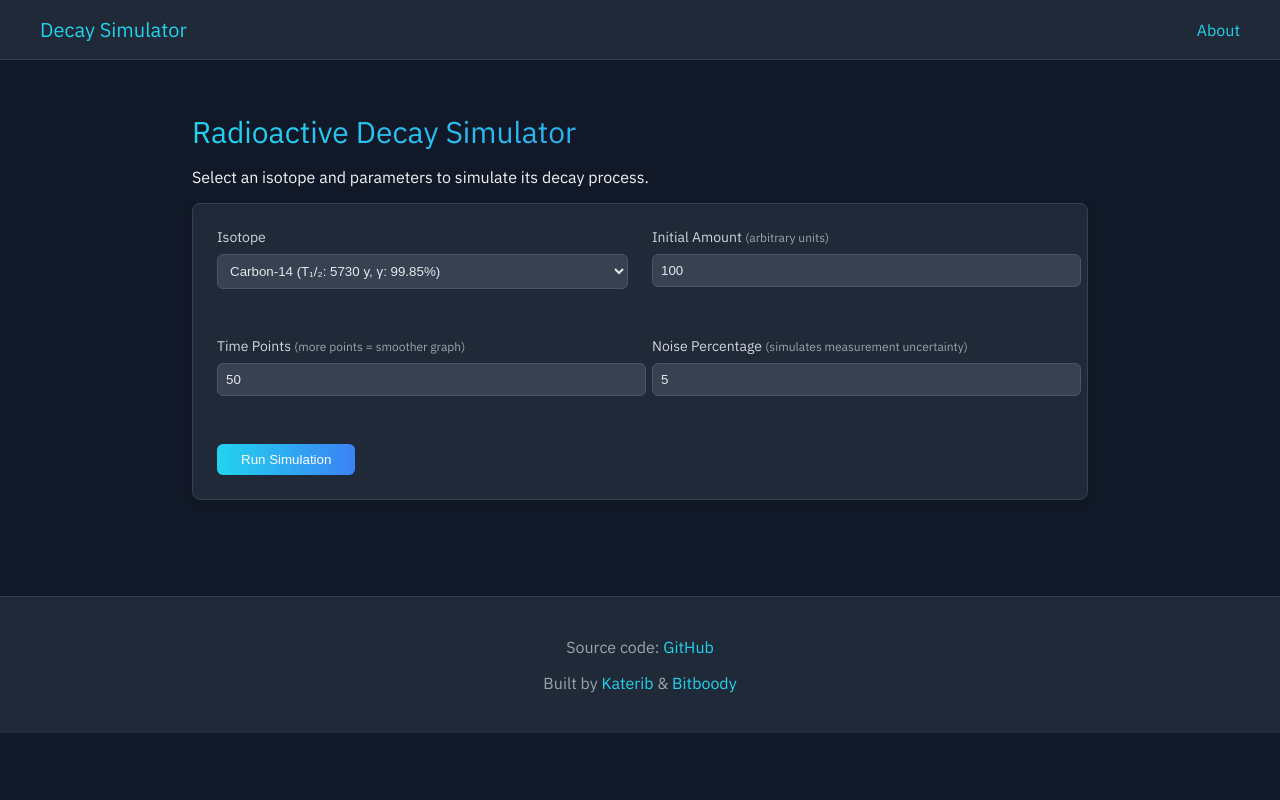
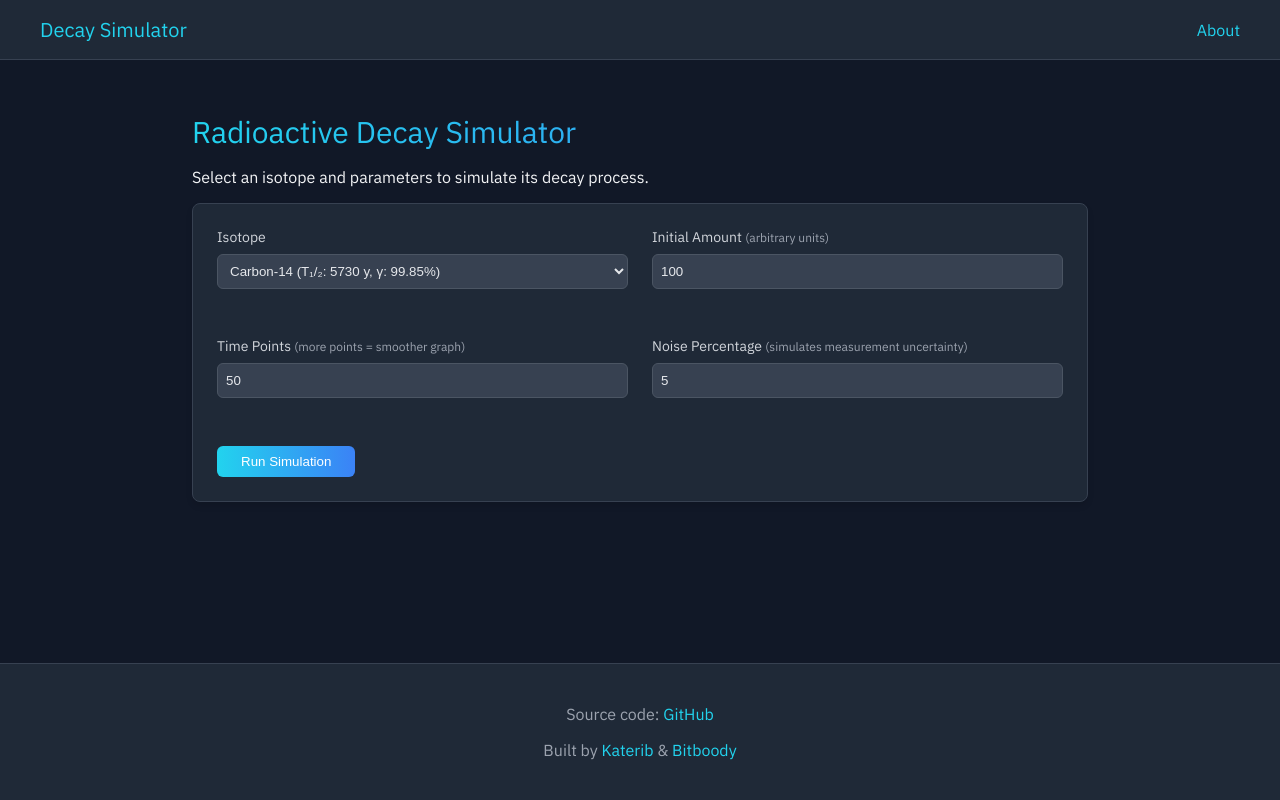
Before and after one commit to katerib/radioactive-decay-sim, a Flask app: page / in a window 1280 px wide. Run offline with Flask 3, Linux system fonts and the light colour scheme.

Commit message:
snap footer to bottom of page

```diff
--- a/app/static/css/styles.css
+++ b/app/static/css/styles.css
@@ -73,6 +73,13 @@
     text-decoration: none;
 }
 
+.page-container {
+    height: 100%;
+    display: flex;
+    flex-direction: column;
+    min-height: 100vh;
+}
+
 /* NAVIGATION */
 nav {
     background-color: var(--nav-bg);
@@ -106,6 +113,7 @@
 /* MAIN CONTENT */
 main {
     padding: 2rem 0;
+    flex: 1;
 }
 
 .content-wrapper {
@@ -178,7 +186,11 @@
     border: 1px solid var(--input-border);
     color: var(--input-text);
     border-radius: 0.375rem;
+    box-sizing: border-box;
+    max-width: 100%;
+    height: 35px;
 }
+
 
 input:focus, select:focus {
     outline: none;
--- a/app/templates/base.html
+++ b/app/templates/base.html
@@ -14,6 +14,7 @@
     {% block head_scripts %}{% endblock %}
 </head>
 <body>
+    <div class="page-container">
         <nav>
             <div class="container">
                     <a href="{{ url_for('main.index') }}" class="nav-brand">
@@ -49,7 +50,7 @@
                 <p>Built by <a href="https://github.com/katerib/" target="_blank">Katerib</a> & <a href="https://github.com/bitboody/" target="_blank">Bitboody</a></p>
             </div>
         </footer>
-
+    </div>
     <script src="{{ url_for('static', filename='js/main.js') }}"></script>
     {% block scripts %}{% endblock %}
 </body>
```
Lines whose indentation alone changed are shown as unchanged.
